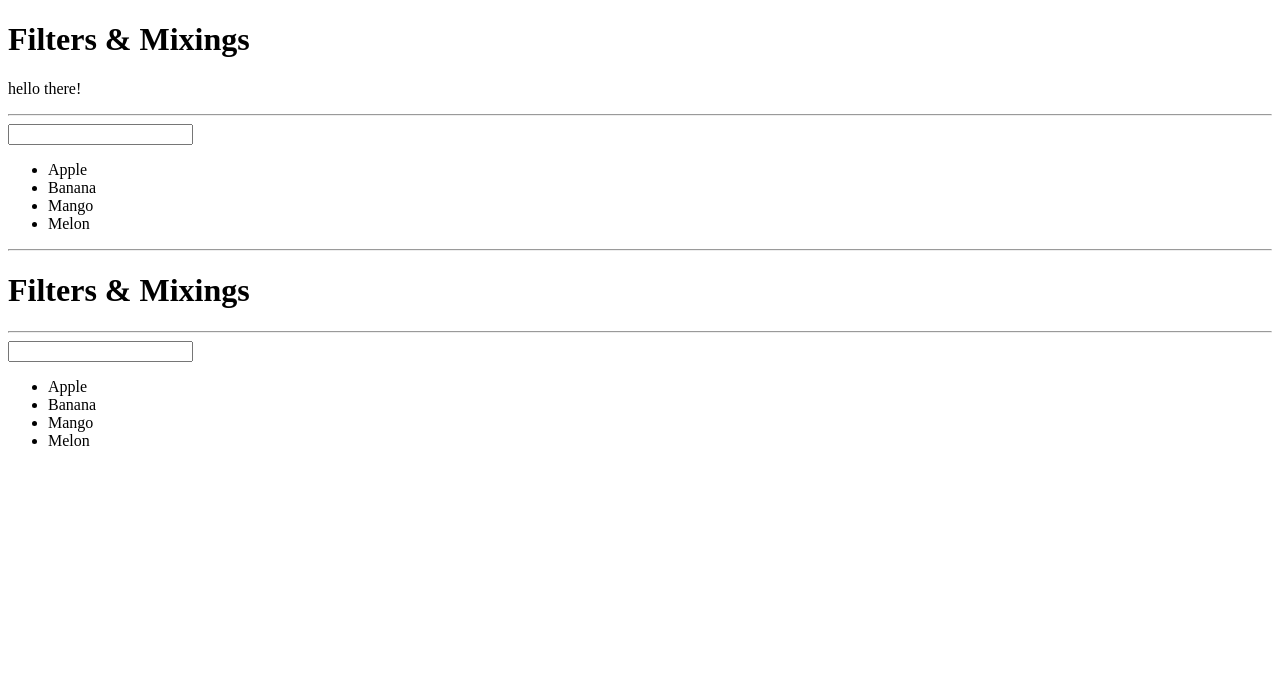
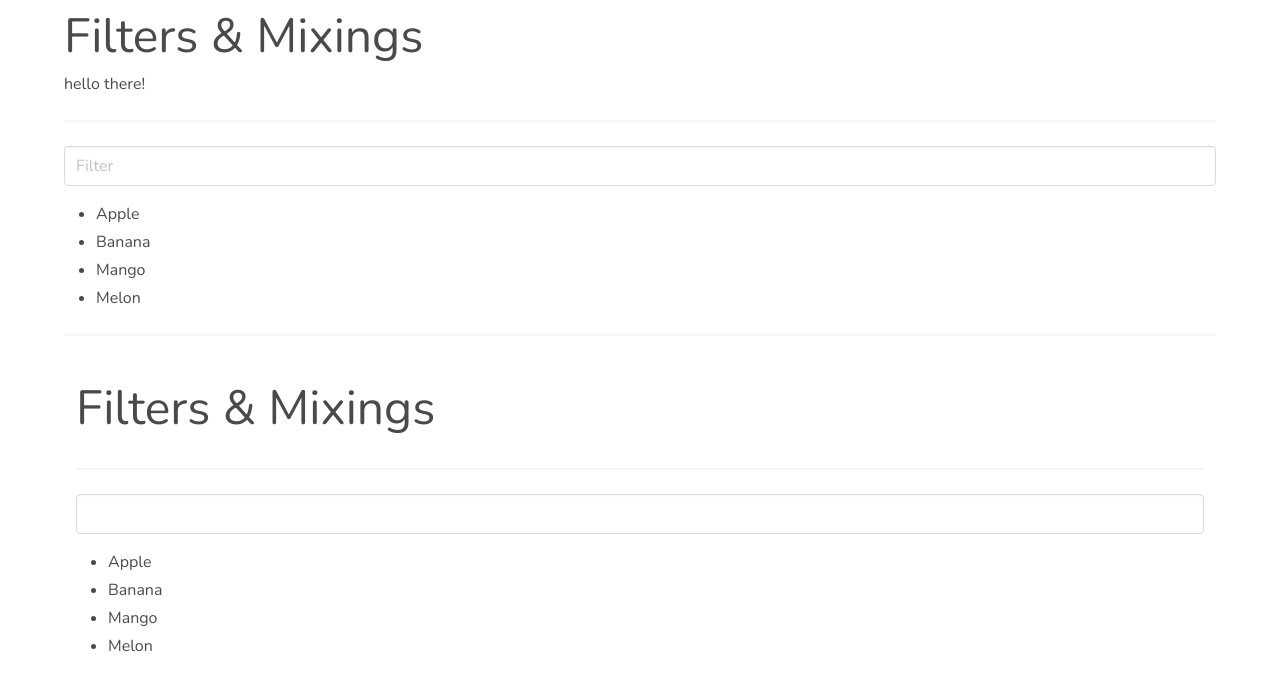
Before and after one commit to edward-mb/vue-filters-and-mixins, a Vue app: page / in a window 1280 px wide. Shown: the top 690 px of the page. Built offline with nearby package versions, Linux system fonts and the light colour scheme.

Commit message:
setup bulma properly with sass

```diff
--- a/package.json
+++ b/package.json
@@ -8,7 +8,6 @@
     "lint": "vue-cli-service lint"
   },
   "dependencies": {
-    "bulma": "^0.9.1",
     "core-js": "^3.6.5",
     "vue": "^2.6.11"
   },
@@ -17,9 +16,12 @@
     "@vue/cli-plugin-eslint": "~4.5.0",
     "@vue/cli-service": "~4.5.0",
     "babel-eslint": "^10.1.0",
+    "bulma": "^0.9.1",
     "eslint": "^6.7.2",
     "eslint-plugin-vue": "^6.2.2",
     "prettier-standard": "^16.4.1",
+    "sass": "^1.27.0",
+    "sass-loader": "^10.0.2",
     "vue-template-compiler": "^2.6.11"
   },
   "eslintConfig": {
--- a/src/App.vue
+++ b/src/App.vue
@@ -2,13 +2,24 @@
   <div class="container">
     <div class="columns">
       <div class="column is-full">
-        <h1>Filters & Mixings</h1>
+        <h1 class="is-size-1">Filters & Mixings</h1>
         <p>{{ text | toUppercase | toLowercase }}</p>
         <hr />
-        <input type="text" v-model="filterText" />
-        <ul>
-          <li v-for="fruit in filteredFruits" :key="fruit">{{ fruit }}</li>
-        </ul>
+        <div class="field">
+          <div class="control">
+            <input
+              class="input"
+              type="text"
+              v-model="filterText"
+              placeholder="Filter"
+            />
+          </div>
+        </div>
+        <div class="content">
+          <ul>
+            <li v-for="fruit in filteredFruits" :key="fruit">{{ fruit }}</li>
+          </ul>
+        </div>
         <hr />
         <app-list></app-list>
       </div>
--- a/src/List.vue
+++ b/src/List.vue
@@ -1,11 +1,14 @@
 <template>
   <div class="column is-full">
-    <h1>Filters & Mixings</h1>
+    <h1 class="is-size-1">Filters & Mixings</h1>
     <hr />
-    <input type="text" v-model="filterText" />
-    <ul>
-      <li v-for="fruit in filteredFruits" :key="fruit">{{ fruit }}</li>
-    </ul>
+    <input class="input" type="text" v-model="filterText" />
+
+    <div class="content">
+      <ul>
+        <li v-for="fruit in filteredFruits" :key="fruit">{{ fruit }}</li>
+      </ul>
+    </div>
   </div>
 </template>
 
--- /dev/null
+++ b/src/assets/sass/main.scss
@@ -0,0 +1,8 @@
+/* Custom Fonts */
+@charset "utf-8";
+
+// Import a Google Font
+@import url('https://fonts.googleapis.com/css?family=Nunito:400,700');
+
+$family-sans-serif: "Nunito", sans-serif;
+@import '~bulma/bulma';
--- a/src/components/HelloWorld.vue
+++ /dev/null
@@ -1,58 +0,0 @@
-<template>
-  <div class="hello">
-    <h1>{{ msg }}</h1>
-    <p>
-      For a guide and recipes on how to configure / customize this project,<br>
-      check out the
-      <a href="https://cli.vuejs.org" target="_blank" rel="noopener">vue-cli documentation</a>.
-    </p>
-    <h3>Installed CLI Plugins</h3>
-    <ul>
-      <li><a href="https://github.com/vuejs/vue-cli/tree/dev/packages/%40vue/cli-plugin-babel" target="_blank" rel="noopener">babel</a></li>
-      <li><a href="https://github.com/vuejs/vue-cli/tree/dev/packages/%40vue/cli-plugin-eslint" target="_blank" rel="noopener">eslint</a></li>
-    </ul>
-    <h3>Essential Links</h3>
-    <ul>
-      <li><a href="https://vuejs.org" target="_blank" rel="noopener">Core Docs</a></li>
-      <li><a href="https://forum.vuejs.org" target="_blank" rel="noopener">Forum</a></li>
-      <li><a href="https://chat.vuejs.org" target="_blank" rel="noopener">Community Chat</a></li>
-      <li><a href="https://twitter.com/vuejs" target="_blank" rel="noopener">Twitter</a></li>
-      <li><a href="https://news.vuejs.org" target="_blank" rel="noopener">News</a></li>
-    </ul>
-    <h3>Ecosystem</h3>
-    <ul>
-      <li><a href="https://router.vuejs.org" target="_blank" rel="noopener">vue-router</a></li>
-      <li><a href="https://vuex.vuejs.org" target="_blank" rel="noopener">vuex</a></li>
-      <li><a href="https://github.com/vuejs/vue-devtools#vue-devtools" target="_blank" rel="noopener">vue-devtools</a></li>
-      <li><a href="https://vue-loader.vuejs.org" target="_blank" rel="noopener">vue-loader</a></li>
-      <li><a href="https://github.com/vuejs/awesome-vue" target="_blank" rel="noopener">awesome-vue</a></li>
-    </ul>
-  </div>
-</template>
-
-<script>
-export default {
-  name: 'HelloWorld',
-  props: {
-    msg: String
-  }
-}
-</script>
-
-<!-- Add "scoped" attribute to limit CSS to this component only -->
-<style scoped>
-h3 {
-  margin: 40px 0 0;
-}
-ul {
-  list-style-type: none;
-  padding: 0;
-}
-li {
-  display: inline-block;
-  margin: 0 10px;
-}
-a {
-  color: #42b983;
-}
-</style>
--- a/src/main.js
+++ b/src/main.js
@@ -1,6 +1,7 @@
 import Vue from 'vue'
 import App from './App.vue'
-// require('@/assets/main.scss')
+// import './assets/sass/main.scss'
+require('@/assets/sass/main.scss')
 
 Vue.config.productionTip = false
 Vue.filter('toLowercase', function (value) {
```
Also changed, not shown: 1 other file (tests, documents, lock files or other folders).
